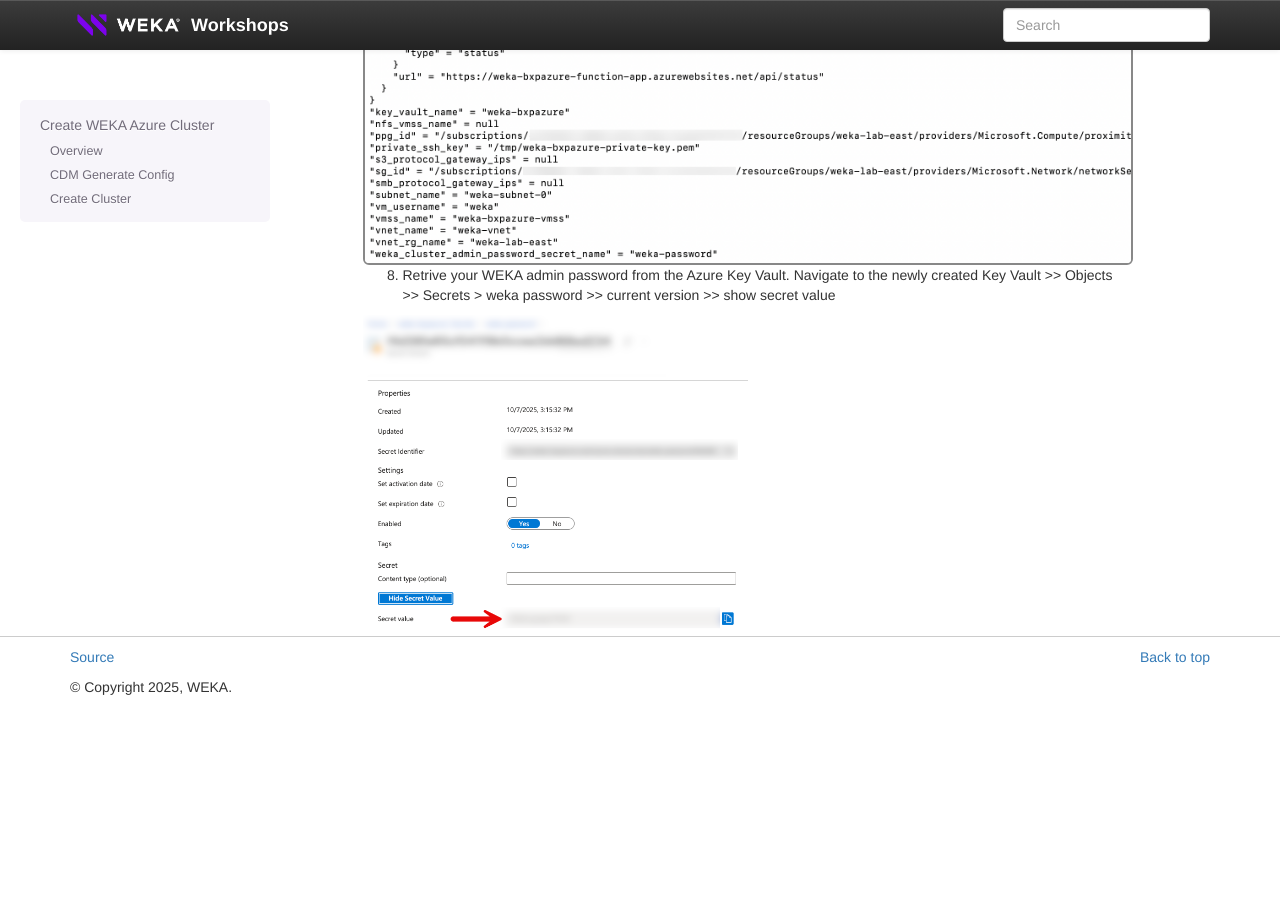
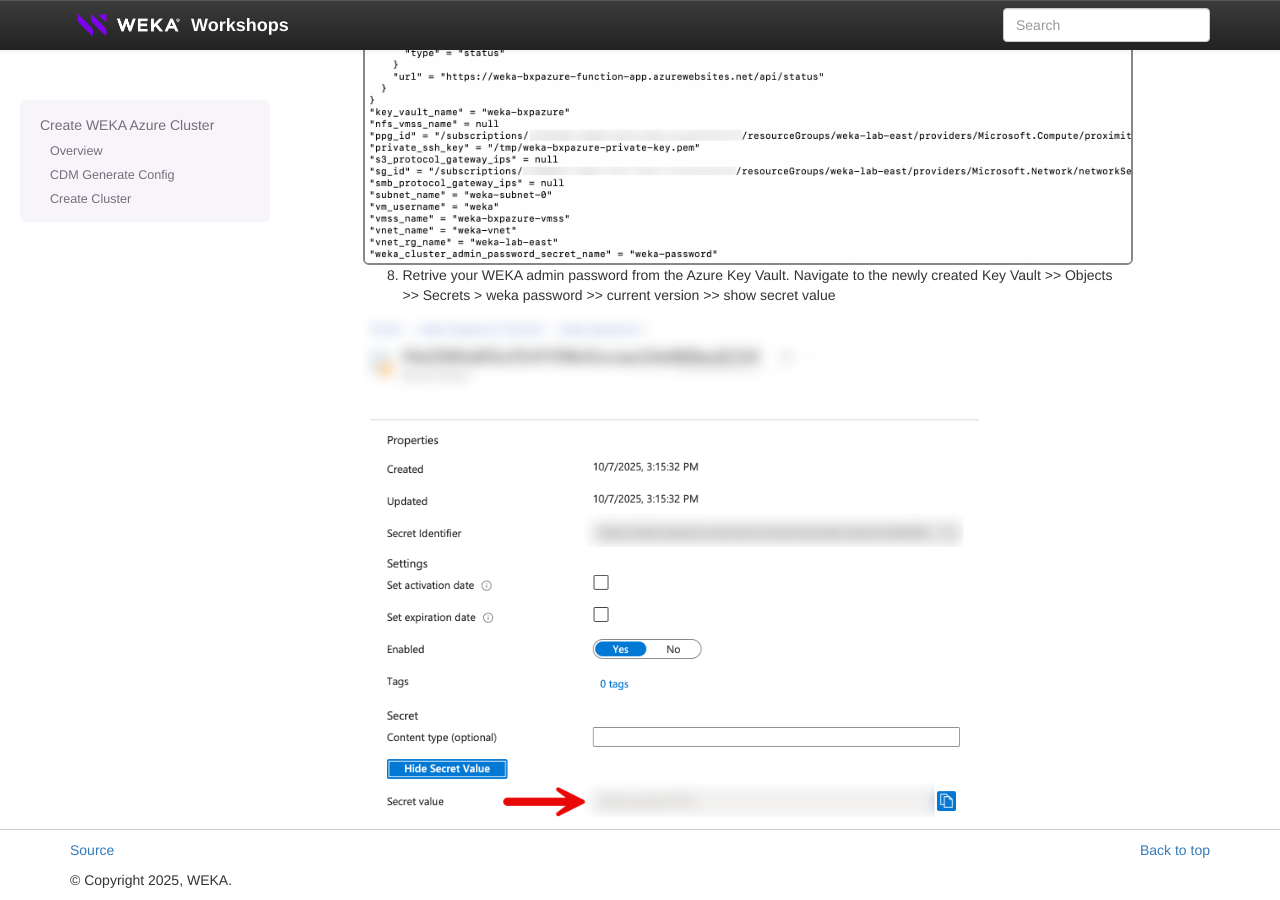
Before and after one commit to bmp-dot/template, a Sphinx documentation site: the page built from source/snap_create_azure_cluster/create_azure_cluster.md, in a window 1280 px wide and 900 px high, scrolled down 3428 px. Built offline with Sphinx 7.4.7, drawn with Linux system fonts in a browser that asks for light colours; before the commit the page ends 4135 px from its top, so only the background shows below that.

Commit message:
secrets 80%

````diff
--- a/source/snap_create_azure_cluster/create_azure_cluster.md
+++ b/source/snap_create_azure_cluster/create_azure_cluster.md
@@ -103,7 +103,7 @@
 8.  Retrive your WEKA admin password from the Azure Key Vault.  Navigate to the newly created Key Vault >> Objects >> Secrets > weka password >> current version >> show secret value
 
 ```{image} ./images/weka_secret.png
-:width: 50%
+:width: 80%
 :class: zoomable
 :alt: WEKA Secret
 ```
````
Also changed, not shown: source/snap_create_aws_cluster/create_aws_cluster.md (+1 -1 lines).
